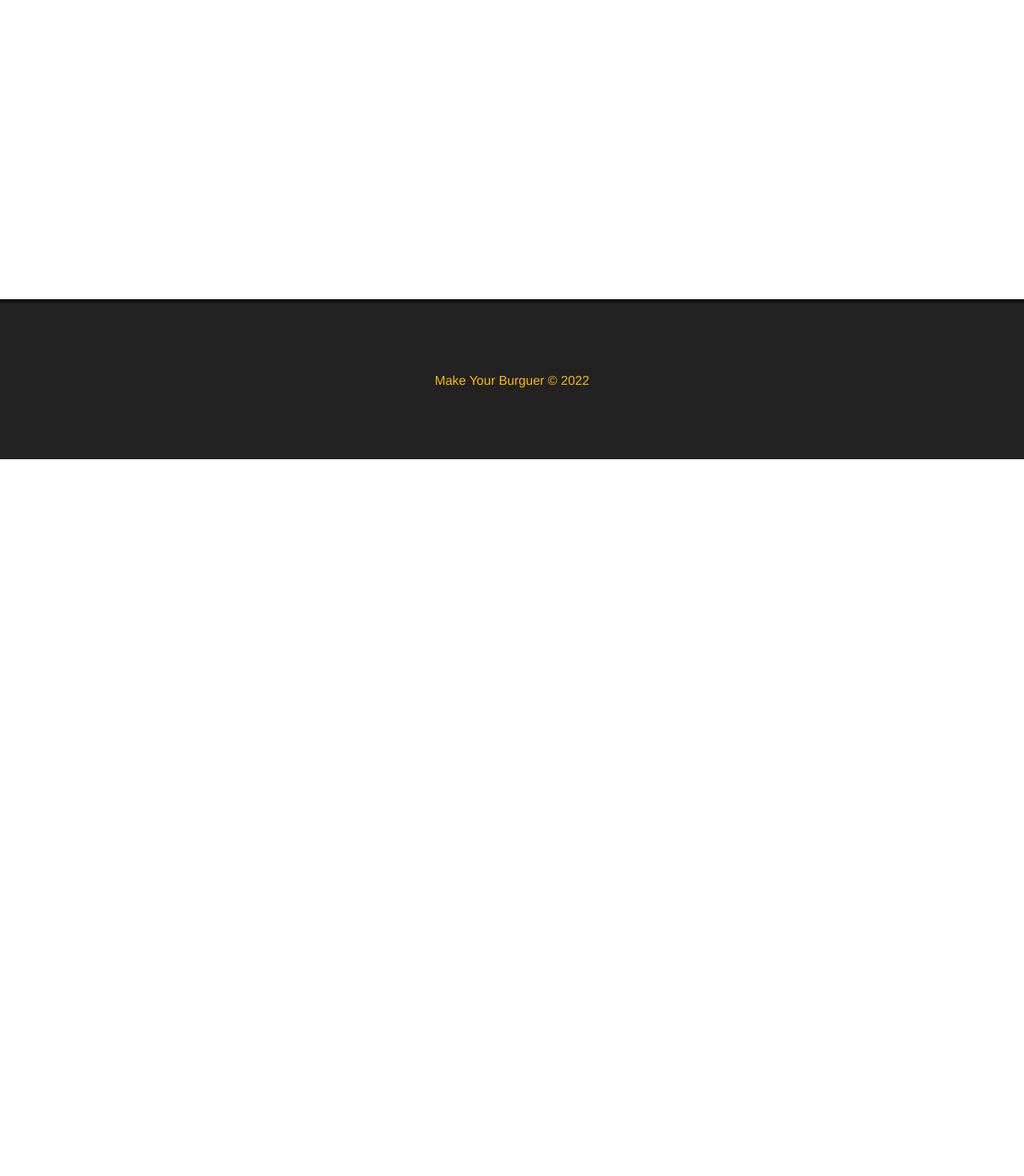
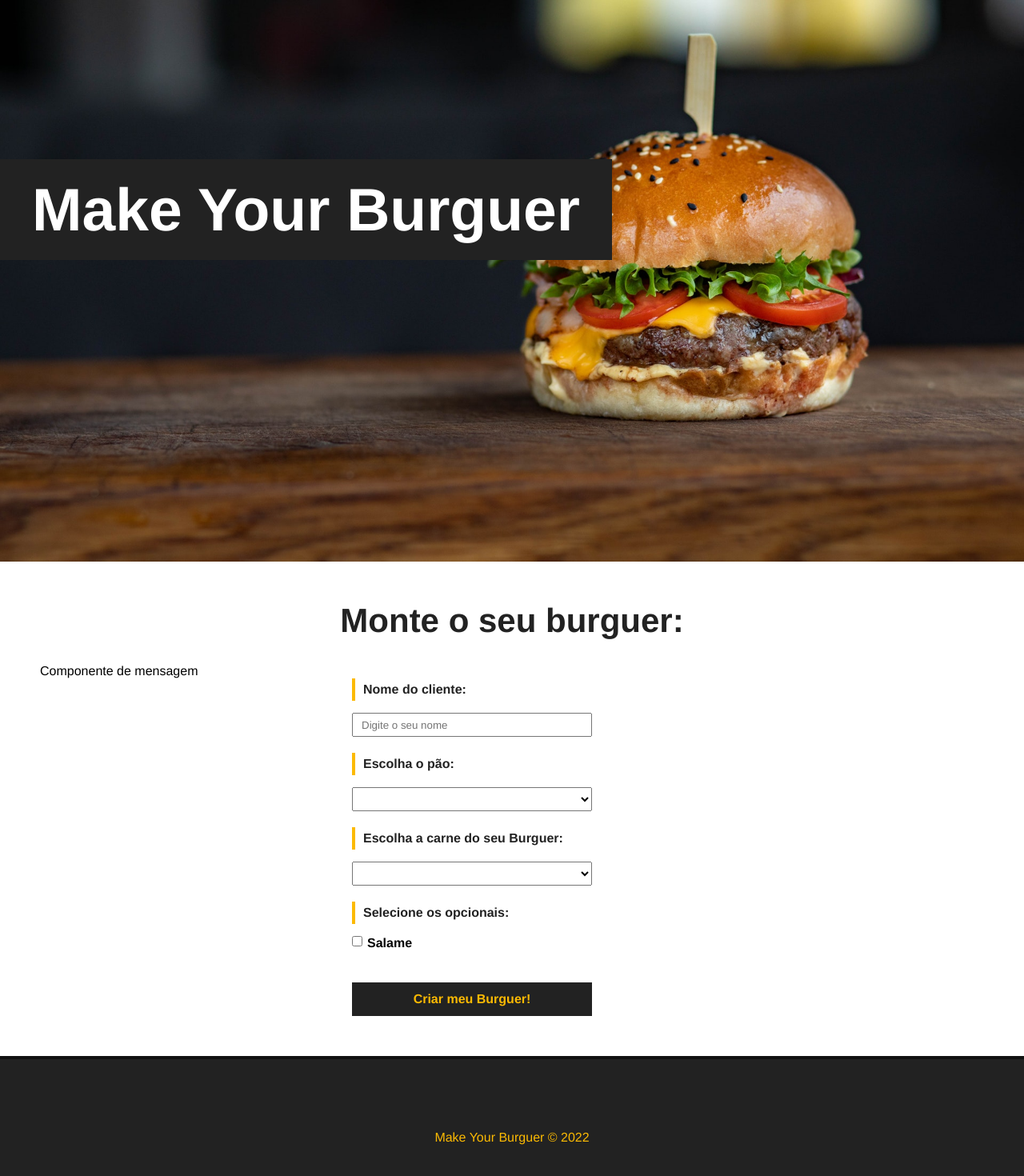
Before and after one commit to lukemariano/make-burguer-crud, a Vue app: page / in a window 1280 px wide. Shown: the part 226-1696 px from the top of the page at 80% size. Before the commit the page ends 800 px from the top, so only its background shows below. Built offline with nearby package versions, Linux system fonts and the light colour scheme.

Commit message:
creating burger creation form

```diff
--- /dev/null
+++ b/src/components/Banner.vue
@@ -0,0 +1,31 @@
+<template>
+    <div id="main-banner">
+        <h1>Make Your Burguer</h1>
+    </div>
+</template>
+
+<script>
+export default {
+    name: "Banner",
+}
+</script>
+
+<style scoped>
+    #main-banner{
+        background-image: url('../../public/img/burger.jpg');
+        background-position: 100%;
+        background-size: cover;
+        height: 850px;
+        display: flex;
+        align-items: center;
+        justify-content: flex-start;
+    }
+
+    #main-banner h1{
+        color: #FFF;
+        text-align: center;
+        font-size: 75px;
+        background-color: #222;
+        padding: 20px 40px;
+    }
+</style>
--- /dev/null
+++ b/src/components/BurguerForm.vue
@@ -0,0 +1,132 @@
+<template>
+    <div>
+        <p>Componente de mensagem</p>
+        <div>
+            <form id="burguer-form">
+                <div class="input-container">
+                    <label for="nome">Nome do cliente:</label>
+                    <input type="text" name="nome" id="nome" v-model="nome" placeholder="Digite o seu nome">
+                </div>
+                <div class="input-container">
+                    <label for="pao">Escolha o pão:</label>
+                    <select name="pao" id="pao" v-model="pao">
+                        <option value="">Selecione o seu pão</option>
+                        <option value="integral">Integral</option>
+                    </select>
+                </div>
+                <div class="input-container">
+                    <label for="carne">Escolha a carne do seu Burguer:</label>
+                    <select name="carne" id="carne" v-model="carne">
+                        <option value="">Selecione o tipo de carne</option>
+                        <option value="alcatra">alcatra</option>
+                    </select>
+                </div>
+                <div id="opcionais-container" class="input-container">
+                    <label id="opcionais-title" for="opcionais">Selecione os opcionais:</label>
+                    <div class="checkbox-container">
+                        <input type="checkbox" name="opcionais" id="opcionais" v-model="opcionais" value="salame">
+                        <span>Salame</span>
+                    </div>
+                </div>
+                <div class="input-container">
+                    <input type="submit" class="submit-btn" value="Criar meu Burguer!">
+                </div>
+            </form>
+        </div>
+    </div>
+</template>
+
+<script>
+export default {
+    name: "BurguerForm",
+    data(){
+        return {
+            paes:null,
+            carnes:null,
+            opcionaisData:null,
+            nome:null,
+            pao:null,
+            carne:null,
+            opcionais:null
+        }
+    },
+}
+</script>
+
+<style scoped>
+    #burguer-form{
+        max-width: 400px;
+        margin: 0 auto;
+    }
+
+    .input-container{
+        display: flex;
+        flex-direction: column;
+        margin-bottom: 20px;
+    }
+
+    label{
+        font-weight: bold;
+        margin-bottom: 15px;
+        color: #222;
+        padding: 5px 10px;
+        border-left: 4px solid #FCBA03;
+    }
+
+    input, select{
+        padding: 5px, 10px;
+        width: 300px;
+
+    }
+
+    #opcionais-container{
+        flex-direction: row;
+        flex-wrap: wrap;
+    }
+
+    #opcionais-title{
+        width: 100%;
+    }
+
+    .checkbox-container{
+        display: flex;
+        align-items: flex-start;
+        width: 50%;
+        margin-bottom: 20px;
+    }
+
+    .checkbox-container span,
+    .checkbox-container input{
+        width: auto;
+    }
+
+    .checkbox-container span{
+        margin-left: 6px;
+        font-weight: bold;
+    }
+
+    .submit-btn{
+        background-color: #222;
+        color: #FCBA03;
+        font-weight: bold;
+        border: 2px solid #222;
+        padding: 10px;
+        font-size: 16px;
+        /* margin: 0 auto; */
+        cursor: pointer;
+        transition: .5s;
+    }
+
+    .submit-btn:hover{
+        background-color: transparent;
+        color:#222;
+    }
+
+    input#nome, select#carne, select#pao{
+        height: 30px;
+    }
+
+    input#nome{
+        padding: 10px;
+    }
+</style>
--- a/src/components/Footer.vue
+++ b/src/components/Footer.vue
@@ -19,8 +19,6 @@
         display: flex;
         align-items: center;
         justify-content: center;
-        position: absolute;
-        bottom: 0;
         width: 100%;
     }
 </style>
--- a/src/views/Home.vue
+++ b/src/views/Home.vue
@@ -1,9 +1,22 @@
 <template>
+  <Banner />
   <div class="main-container">
-    <h1>HOME</h1>
+    <h1>Monte o seu burguer:</h1>
+    <BurguerForm />
   </div>
 </template>
 
 <script>
+import Banner from '../components/Banner.vue'
+import BurguerForm from '../components/BurguerForm.vue';
+
+export default{
+  name: "Home",
+  components:{
+    Banner,
+    BurguerForm,
+    BurguerForm
+},
+}
 
 </script>
```
